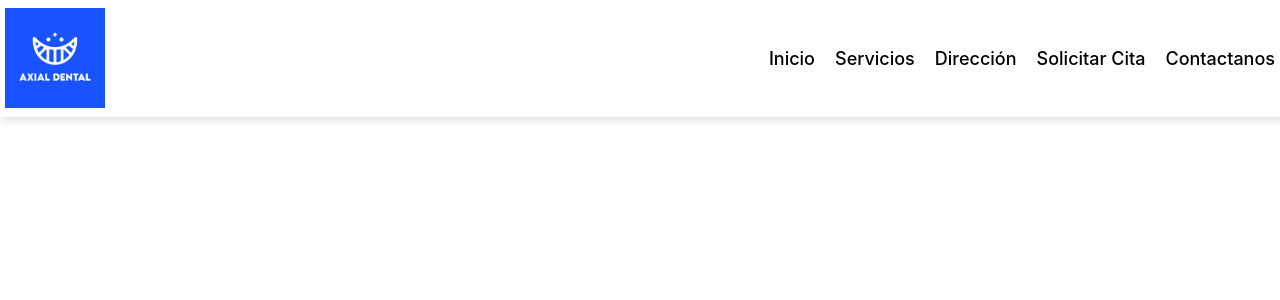
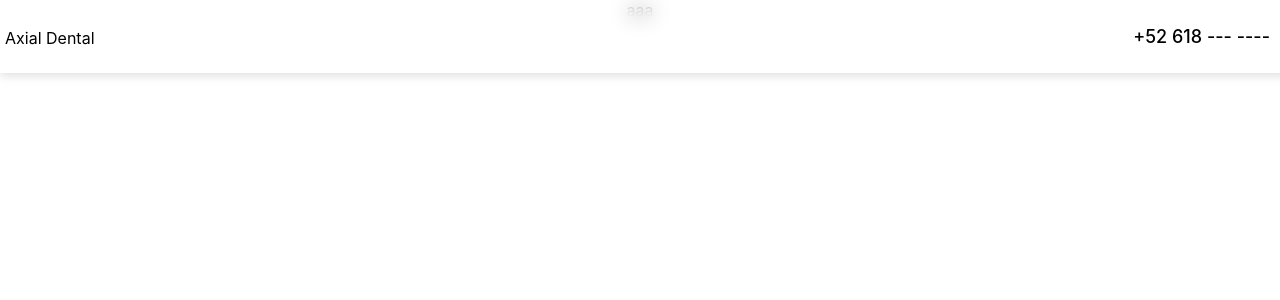
Before and after one commit to AntooGuevara/axial_dental, a React (Create React App) app: page / in a window 1280 px wide. Shown: the top 300 px of the page. Built offline with nearby package versions, Linux system fonts and the light colour scheme.

Commit message:
nuevo diseño

```diff
--- a/src/components/NavBar.jsx
+++ b/src/components/NavBar.jsx
@@ -1,6 +1,6 @@
 import React from 'react';
-//logo
-import logo from './logo.png';
+
+
 
 //diseño
 import './styles/navbar.css'
@@ -10,15 +10,11 @@ const NavBar = () => {
     return (
         <header className="header">
             <div className="logo-container">
-                <img src={logo} alt="logo" />
+                Axial Dental
             </div>
             <nav>
                 <ul class="nav-container">
-                    <li><a href="/">Inicio</a></li>
-                    <li><a href="/">Servicios</a></li>
-                    <li><a href="/">Dirección</a></li>
-                    <li><a href="/">Solicitar Cita</a></li>
-                    <li><a href="/">Contactanos</a></li>
+                    <li><a href="/">+52 618 --- ----</a></li>
                 </ul>
             </nav>
         </header>
--- a/src/components/styles/navbar.css
+++ b/src/components/styles/navbar.css
@@ -9,8 +9,8 @@
     width: 100%;
 
     padding: 5px;
-    background-color: #ffffff;
-
+    background-color: rgba(255, 255, 255, 0.5); /*color semitransparente*/
+    backdrop-filter: blur(10px);
     box-shadow: 0 2px 10px rgba(0, 0, 0, 0.15);
 
 
@@ -32,6 +32,7 @@
 }
 
 .nav-container li{
+    padding: 5px;
     margin: 0 10px;
     list-style: none;
 }
```
